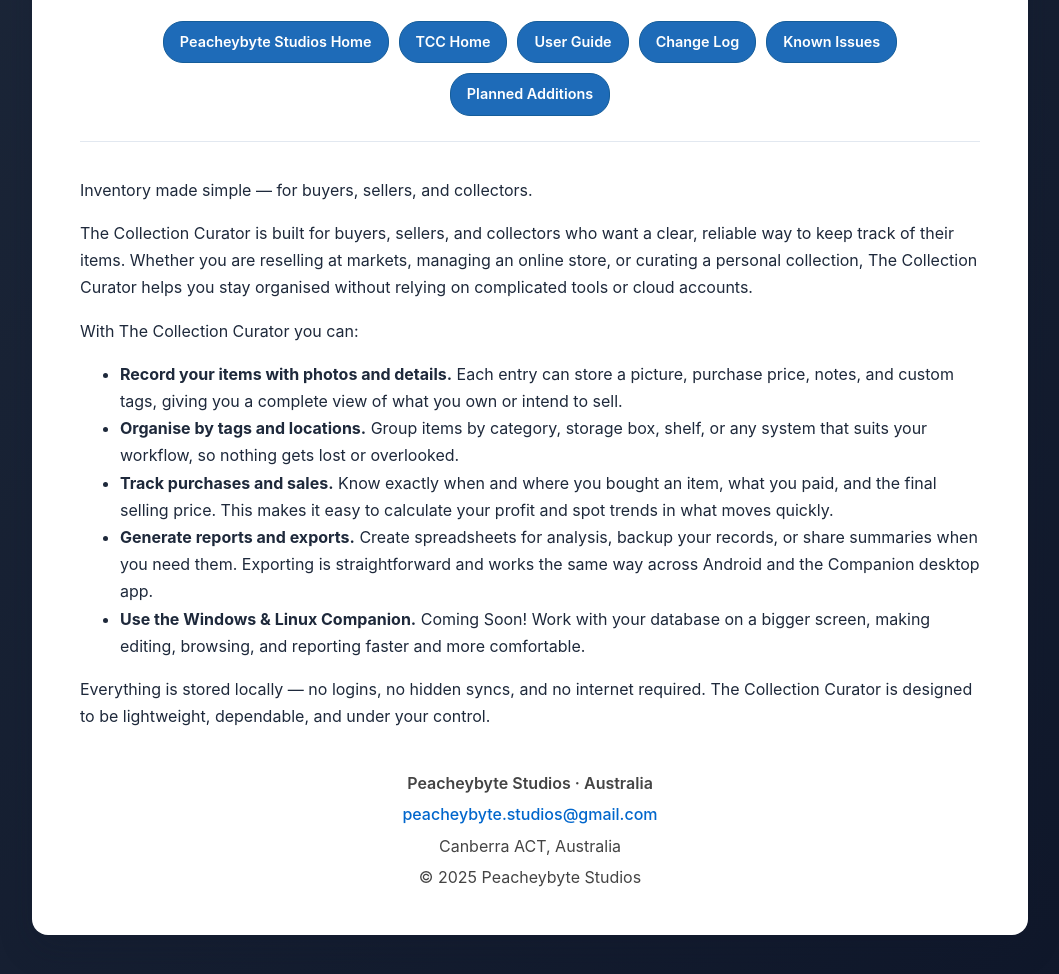
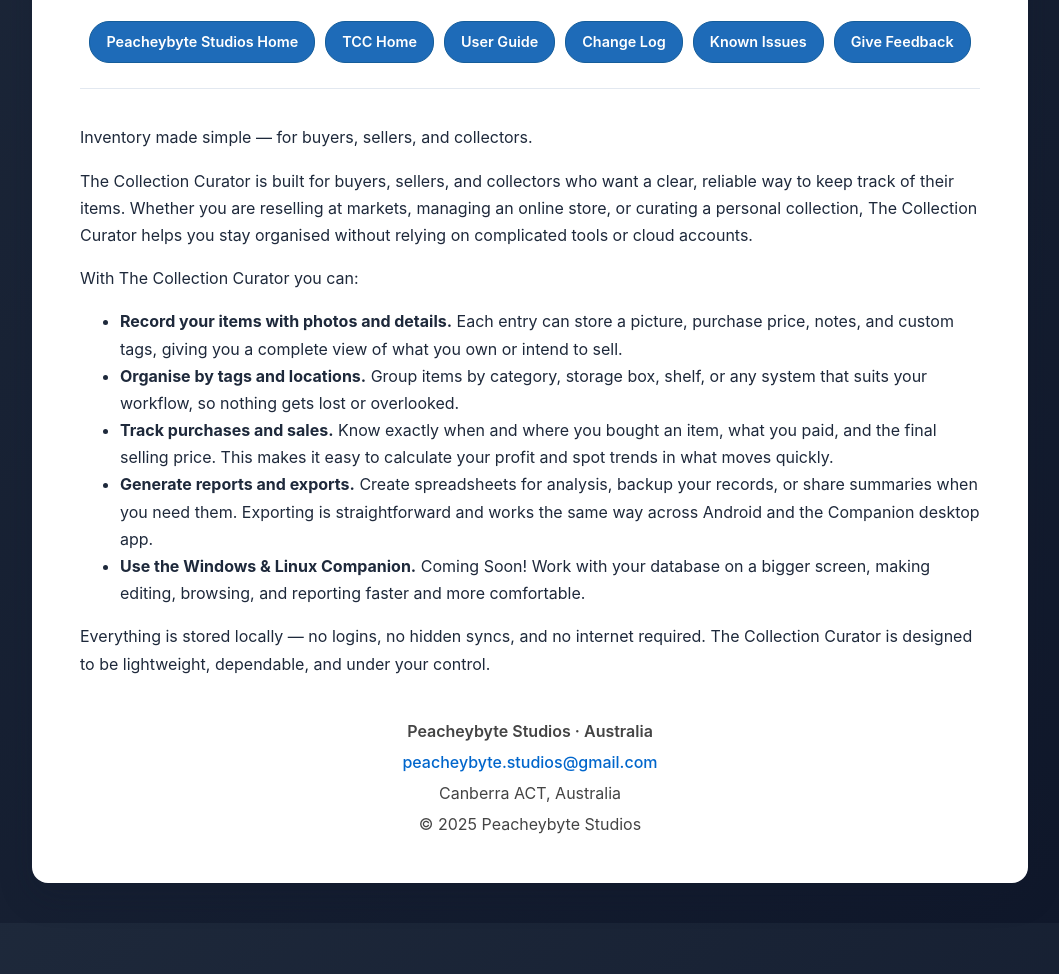
Before and after one commit to PeacheyByte/collection-curator, a Jekyll site: the page built from README.md, in a window 1280 px wide, cut to the strip 393-1368 px from the top of the page. Shown: the whole strip, without its empty margins (110-1169 px from the left). Built offline with Jekyll 4.4.1, drawn with Linux system fonts in a browser that asks for light colours; our own code applies the rules of GitHub Pages for plain Markdown files; after the commit the page ends 1316 px from its top, so only the background shows below that.

Commit message:
Update app-header.html

```diff
--- a/_includes/app-header.html
+++ b/_includes/app-header.html
@@ -24,5 +24,5 @@
   <a class="sv-btn" href="{{ site.baseurl }}/user-guide/">User Guide</a>
   <a class="sv-btn" href="{{ site.baseurl }}/changelog/">Change Log</a>
   <a class="sv-btn" href="{{ site.baseurl }}/issues/">Known Issues</a>
-  <a class="sv-btn" href="{{ site.baseurl }}/roadmap/">Planned Additions</a>
+  <a class="sv-btn" href="mailto:peacheybyte.studios@gmail.com?subject=The%20Collection%20Curator%20Feedback">Give Feedback</a>
 </div>
```
